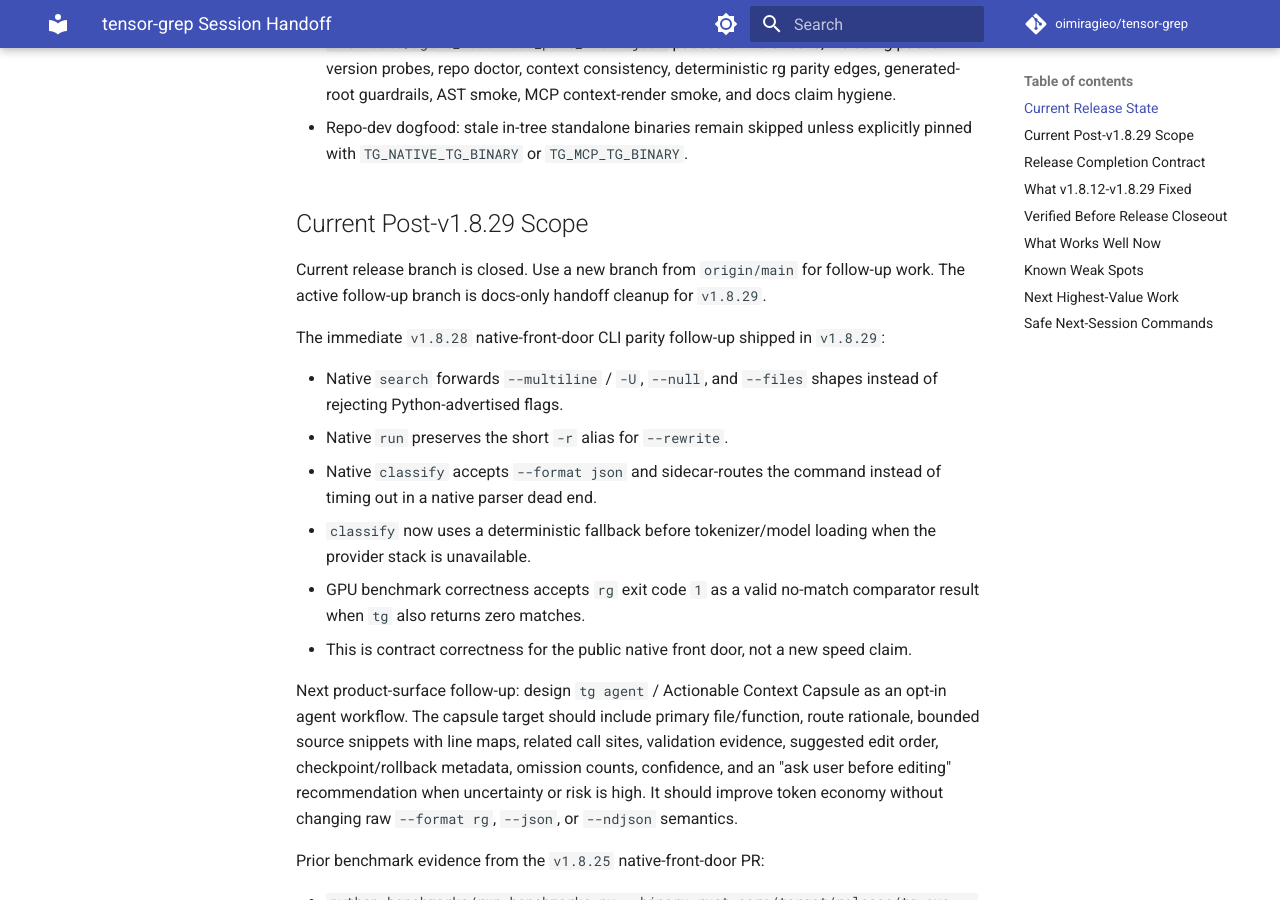
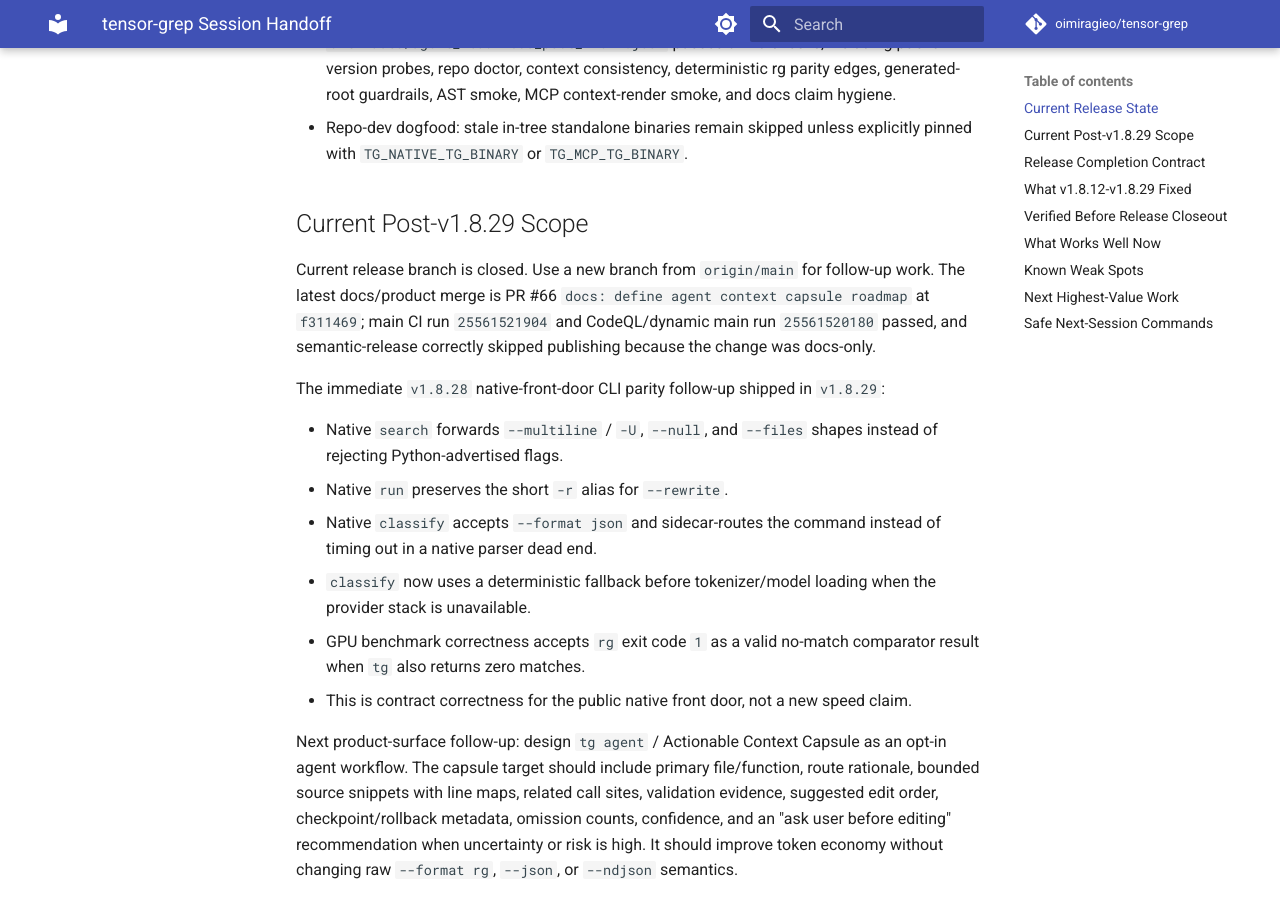
Before and after one commit to oimiragieo/tensor-grep, an MkDocs documentation site: the page built from docs/SESSION_HANDOFF.md, in a window 1280 px wide and 900 px high, scrolled down 1152 px. Built offline with MkDocs 1.6.1 and Material for MkDocs 9.7.7, drawn with Linux system fonts in a browser that asks for light colours; comment, search, counter and statistics services are not loaded.

Commit message:
docs: update tensor-grep skill handoff state

```diff
--- a/docs/SESSION_HANDOFF.md
+++ b/docs/SESSION_HANDOFF.md
@@ -21,7 +21,7 @@ Last updated: 2026-05-08
 
 ## Current Post-v1.8.29 Scope
 
-Current release branch is closed. Use a new branch from `origin/main` for follow-up work. The active follow-up branch is docs-only handoff cleanup for `v1.8.29`.
+Current release branch is closed. Use a new branch from `origin/main` for follow-up work. The latest docs/product merge is PR #66 `docs: define agent context capsule roadmap` at `f311469`; main CI run `25561521904` and CodeQL/dynamic main run `25561520180` passed, and semantic-release correctly skipped publishing because the change was docs-only.
 
 The immediate `v1.8.28` native-front-door CLI parity follow-up shipped in `v1.8.29`:
 
```
Also changed, not shown: SKILL.md (+3 -0 lines), 1 other file.
